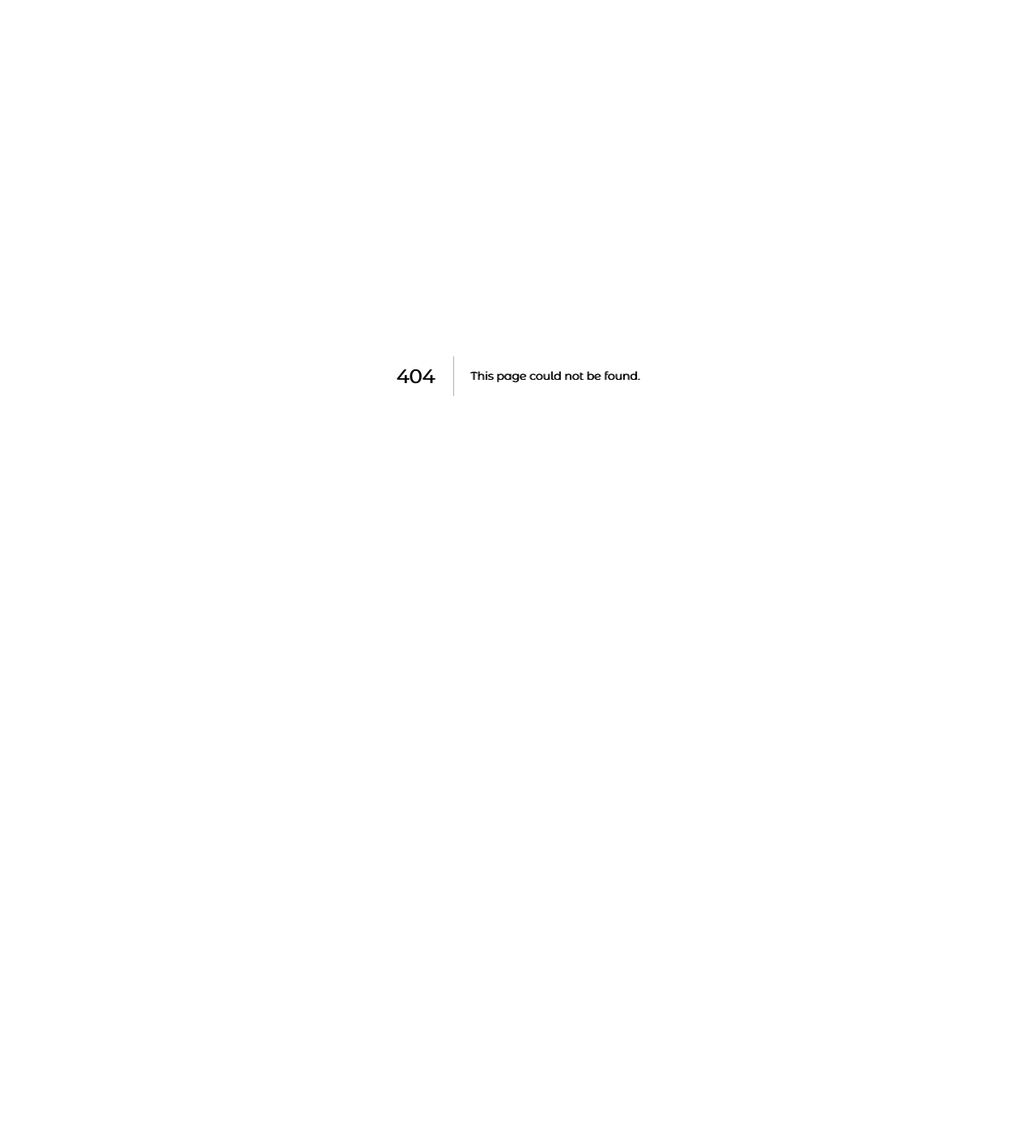
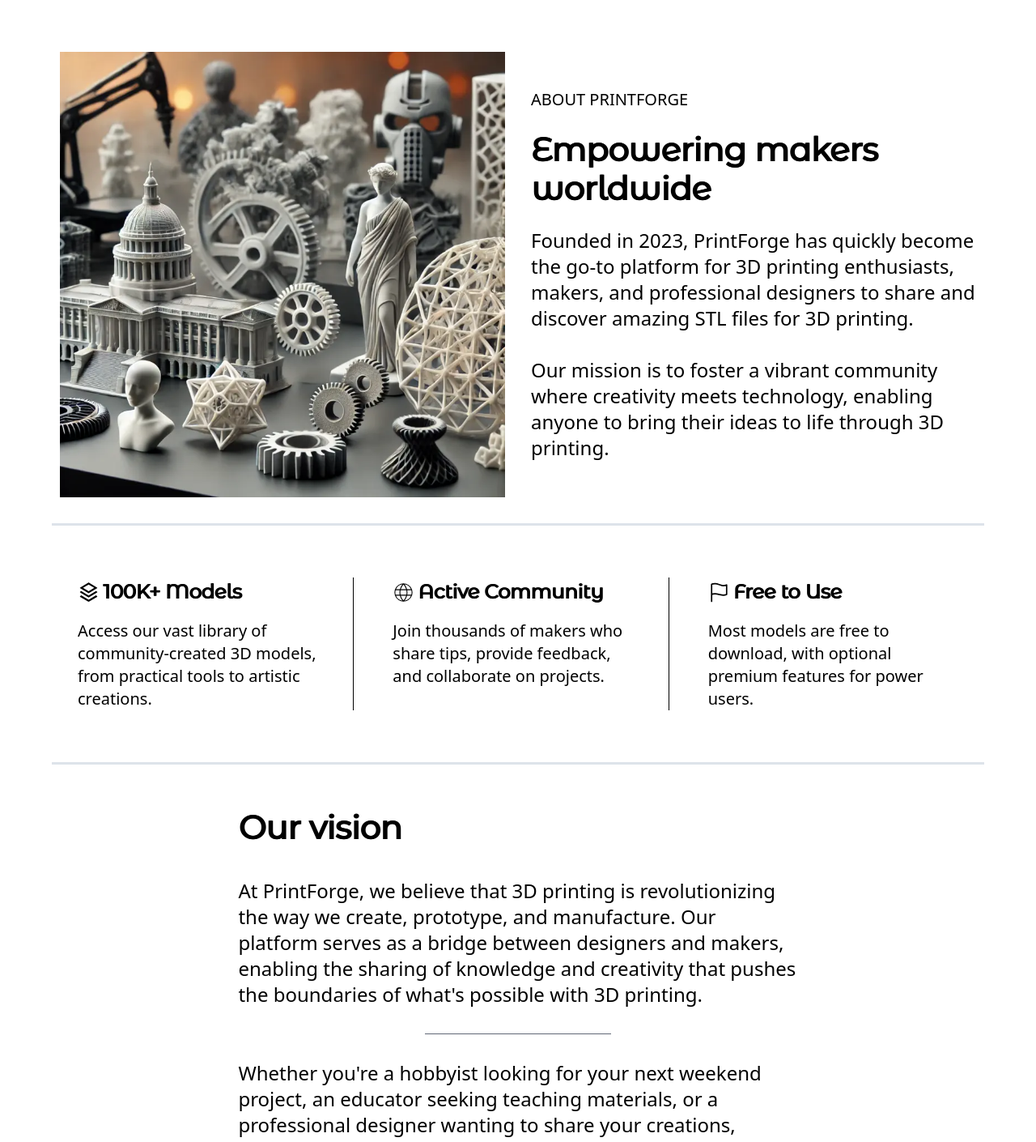
Before and after one commit to d-zhuye/print-forge, a Next.js app: page /about in a window 1280 px wide. Before the commit this address had no page. Shown: the top 1410 px of the page at 81% size. Before the commit the page ends 928 px from the top, so only its background shows below. Built offline with nearby package versions, Linux system fonts and the light colour scheme.

Commit message:
feat: add & style About Page. Import react-icons

```diff
--- /dev/null
+++ b/app/about/DividerLine.tsx
@@ -0,0 +1,3 @@
+export default function DividerLine() {
+  return <hr className="w-full border-b-[2px] border-slate-400/30"></hr>;
+}
--- /dev/null
+++ b/app/about/HighlightBlock.tsx
@@ -0,0 +1,27 @@
+import React from "react";
+
+type HighlightBlockProps = {
+  icon: React.ReactNode;
+  header: string;
+  content: string;
+  styles?: string;
+};
+
+export default function HighlightBlock({
+  icon,
+  header,
+  content,
+  styles,
+}: HighlightBlockProps) {
+  return (
+    <span
+      className={`flex flex-col justify-start gap-y-4 lg:px-2 xl:px-8 ${styles}`}
+    >
+      <div className="flex flex-wrap items-center gap-[0.25rem]">
+        <span className="w-[27px] h-[27px]">{icon}</span>
+        <h2 className="grow">{header}</h2>
+      </div>
+      <p className="text-xl">{content}</p>
+    </span>
+  );
+}
--- /dev/null
+++ b/app/about/page.tsx
@@ -0,0 +1,83 @@
+import Image from "next/image";
+import heroImg from "../../public/hero-image.png";
+import { RiStackLine } from "react-icons/ri";
+import { CiGlobe } from "react-icons/ci";
+import { IoFlagOutline } from "react-icons/io5";
+import HighlightBlock from "./HighlightBlock";
+import DividerLine from "./DividerLine";
+
+export default function About() {
+  return (
+    <main
+      id="about-page"
+      className="w-screen p-[5vw] flex flex-col lg:flex-row lg:flex-wrap lg:gap-8 lg:justify-center lg:items-center"
+    >
+      <Image
+        className="md:w-full md:h-[200px] md:object-cover md:object-[0%_30%] lg:h-[300px] xl:w-[43vw] xl:h-[43vw]"
+        src={heroImg}
+        alt="marble sculptures on table"
+      />
+      <section className="w-full flex flex-col gap-6 py-8 xl:w-[43vw]">
+        <p className="uppercase lg:text-xl">About PrintForge</p>
+        <h1 className="leading-12">Empowering makers worldwide</h1>
+        <p className="text-2xl">
+          Founded in 2023, PrintForge has quickly become the go-to platform for
+          3D printing enthusiasts, makers, and professional designers to share
+          and discover amazing STL files for 3D printing.
+          <br />
+          <br />
+          Our mission is to foster a vibrant community where creativity meets
+          technology, enabling anyone to bring their ideas to life through 3D
+          printing.
+        </p>
+      </section>
+
+      <DividerLine />
+
+      <section className="flex flex-col gap-y-8 py-8 lg:flex-row lg:justify-center lg:gap-x-4">
+        <HighlightBlock
+          icon={<RiStackLine className="w-full h-full" />}
+          header="100K+ Models"
+          content="Access our vast library of community-created 3D models, from
+            practical tools to artistic creations."
+          styles="lg:w-1/3 lg:border-r-[1px]"
+        />
+        <HighlightBlock
+          icon={<CiGlobe className="w-full h-full" />}
+          header="Active Community"
+          content="Join thousands of makers who share tips, provide feedback, and
+            collaborate on projects."
+          styles="lg:w-1/3 lg:border-r-[1px]"
+        />
+        <HighlightBlock
+          icon={<IoFlagOutline className="w-full h-full" />}
+          header="Free to Use"
+          content="Most models are free to download, with optional premium features for
+            power users."
+          styles="lg:w-1/3"
+        />
+      </section>
+
+      <DividerLine />
+      <section className="flex flex-col gap-y-8 my-4 lg:w-3/5 lg:mx-auto">
+        <h1>Our vision</h1>
+        <p className="text-2xl">
+          At PrintForge, we believe that 3D printing is revolutionizing the way
+          we create, prototype, and manufacture. Our platform serves as a bridge
+          between designers and makers, enabling the sharing of knowledge and
+          creativity that pushes the boundaries of what&apos;s possible with 3D
+          printing.
+        </p>
+
+        <div className="w-1/3 h-[1px] bg-slate-800/70 mx-auto"></div>
+
+        <p className="text-2xl">
+          Whether you&apos;re a hobbyist looking for your next weekend project,
+          an educator seeking teaching materials, or a professional designer
+          wanting to share your creations, PrintForge provides the tools and
+          community to support your journey in 3D printing.
+        </p>
+      </section>
+    </main>
+  );
+}
--- a/app/globals.css
+++ b/app/globals.css
@@ -1,4 +1,8 @@
 @import "tailwindcss";
+
+* {
+  box-sizing: border-box;
+}
 
 h1,
 h2,
@@ -8,9 +12,13 @@ h5,
 h6 {
   font-family: var(--font-montserrat);
   font-weight: 700;
-  text-shadow: 1px 0 0 currentColor;
+  text-shadow: 1px 0px 0px currentColor;
 }
 
 h1 {
   font-size: 2.5rem;
 }
+
+h2 {
+  font-size: 1.5rem;
+}
--- a/app/layout.tsx
+++ b/app/layout.tsx
@@ -8,7 +8,7 @@ export default function RootLayout({
 }>) {
   return (
     <html lang="en" className={`${albertSans.variable} ${montserrat.variable}`}>
-      <body className="p-[5%] flex flex-col items-center">{children}</body>
+      <body className="flex flex-col items-center">{children}</body>
     </html>
   );
 }
--- a/package.json
+++ b/package.json
@@ -12,7 +12,8 @@
     "next": "15.3.1",
     "postcss": "^8.5.3",
     "react": "^19.0.0",
-    "react-dom": "^19.0.0"
+    "react-dom": "^19.0.0",
+    "react-icons": "^5.5.0"
   },
   "devDependencies": {
     "@eslint/eslintrc": "^3",
```
Also changed, not shown: 1 other file (tests, documents, lock files or other folders).
